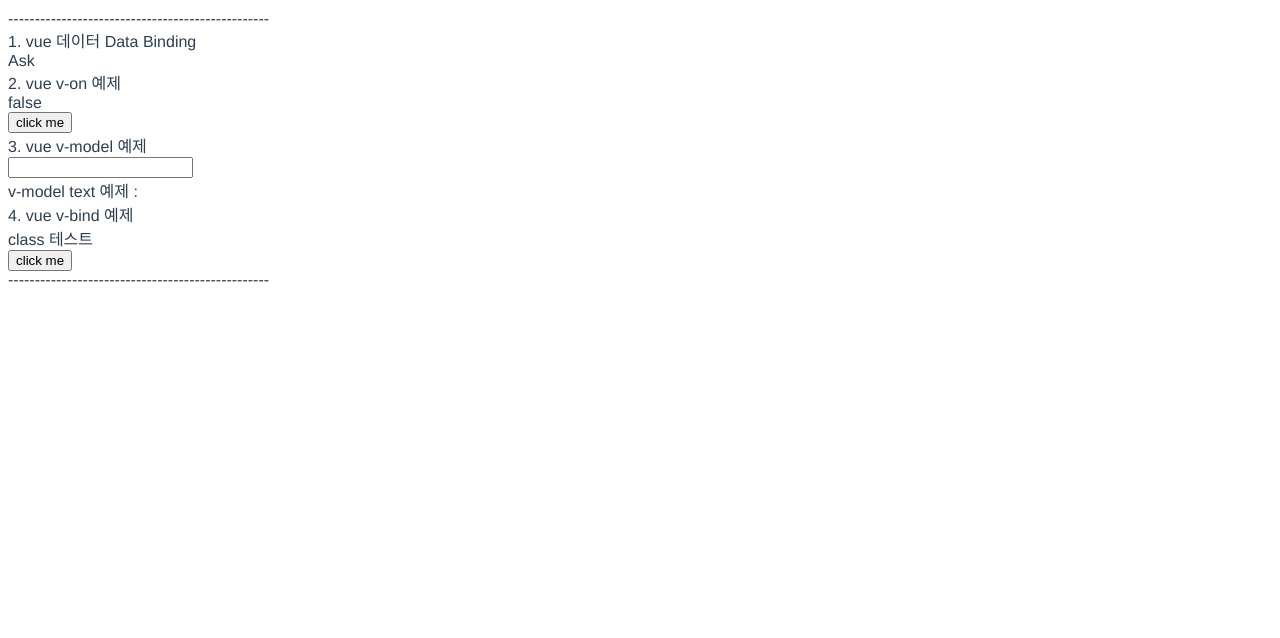
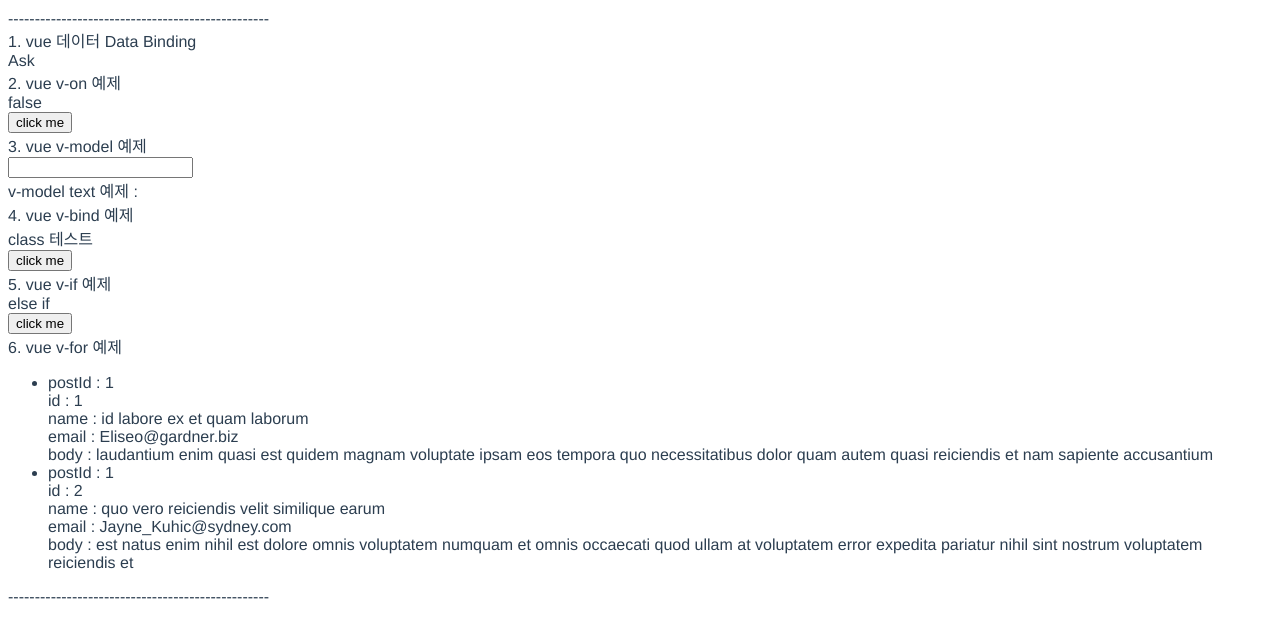
Before and after one commit to cowaymcnc4003/vue2Start, a Vue app in the folder my-project/: page / in a window 1280 px wide. Shown: the top 638 px of the page. Built offline with nearby package versions, Linux system fonts and the light colour scheme.

Commit message:
v-for v-if 추가

```diff
--- a/my-project/src/view/TextView.vue
+++ b/my-project/src/view/TextView.vue
@@ -14,27 +14,62 @@
         <div>v-model text 예제 : {{ modelData }}</div>
         <div>4. vue v-bind 예제</div>
         <div v-bind:class="{ classTest: vBindClickFlg }">class 테스트</div>
+        <!-- 축약형 <div :class="{ classTest: vBindClickFlg }">class 테스트</div> -->
         <button v-on:click="chageClass">click me</button>
+        <div>5. vue v-if 예제</div>
+        <div v-if="showHide">if</div>
+        <div v-else-if="!showHide">else if</div>
+        <button @click="chageIf">click me</button>
+        <div>6. vue v-for 예제</div>
+        <ul>
+            <li v-for="user in userList" :key="user">
+                <div>postId : {{ user.postId }}</div>
+                <div>id : {{ user.id }}</div>
+                <div>name : {{ user.name }}</div>
+                <div>email : {{ user.email }}</div>
+                <div>body : {{ user.body }}</div>
+            </li>
+        </ul>
         <div>-------------------------------------------------</div>
-        </div>
+    </div>
 </template>
 
 <script>
 export default {
     created() {
-
+        this.userList = [
+            {
+                "postId": 1,
+                "id": 1,
+                "name": "id labore ex et quam laborum",
+                "email": "Eliseo@gardner.biz",
+                "body": "laudantium enim quasi est quidem magnam voluptate ipsam eos\ntempora quo necessitatibus\ndolor quam autem quasi\nreiciendis et nam sapiente accusantium"
+            },
+            {
+                "postId": 1,
+                "id": 2,
+                "name": "quo vero reiciendis velit similique earum",
+                "email": "Jayne_Kuhic@sydney.com",
+                "body": "est natus enim nihil est dolore omnis voluptatem numquam\net omnis occaecati quod ullam at\nvoluptatem error expedita pariatur\nnihil sint nostrum voluptatem reiciendis et"
+            }
+        ];
     },
     data() {
         return {
             name: "Ask",
             clickData: false,
             modelData: "",
-            vBindClickFlg: false
+            vBindClickFlg: false,
+            showHide: false,
+            userList: [],
         }
     },
     methods: {
         chageText() {
             this.clickData = !this.clickData;
+        },
+        chageIf() {
+            this.showHide = !this.showHide;
         },
         chageClass() {
             this.vBindClickFlg = !this.vBindClickFlg;
```
